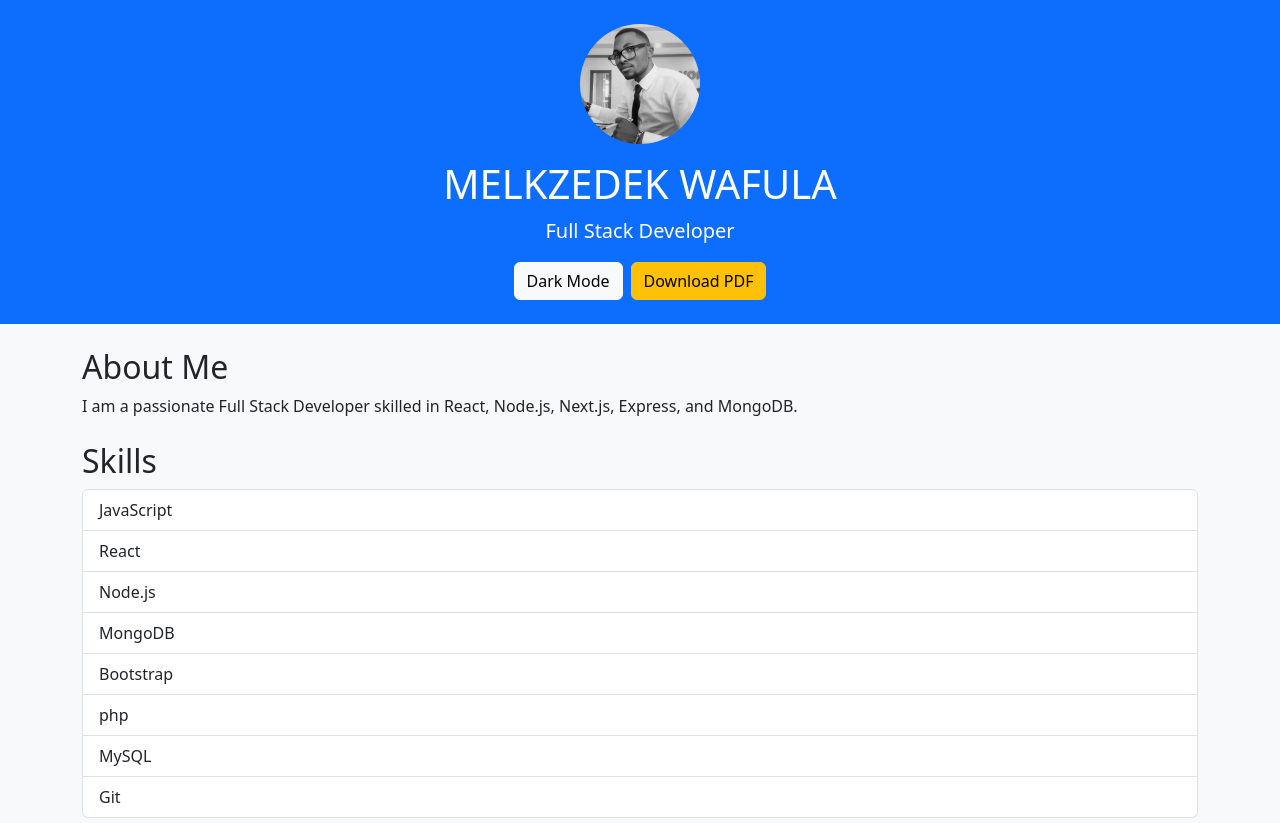
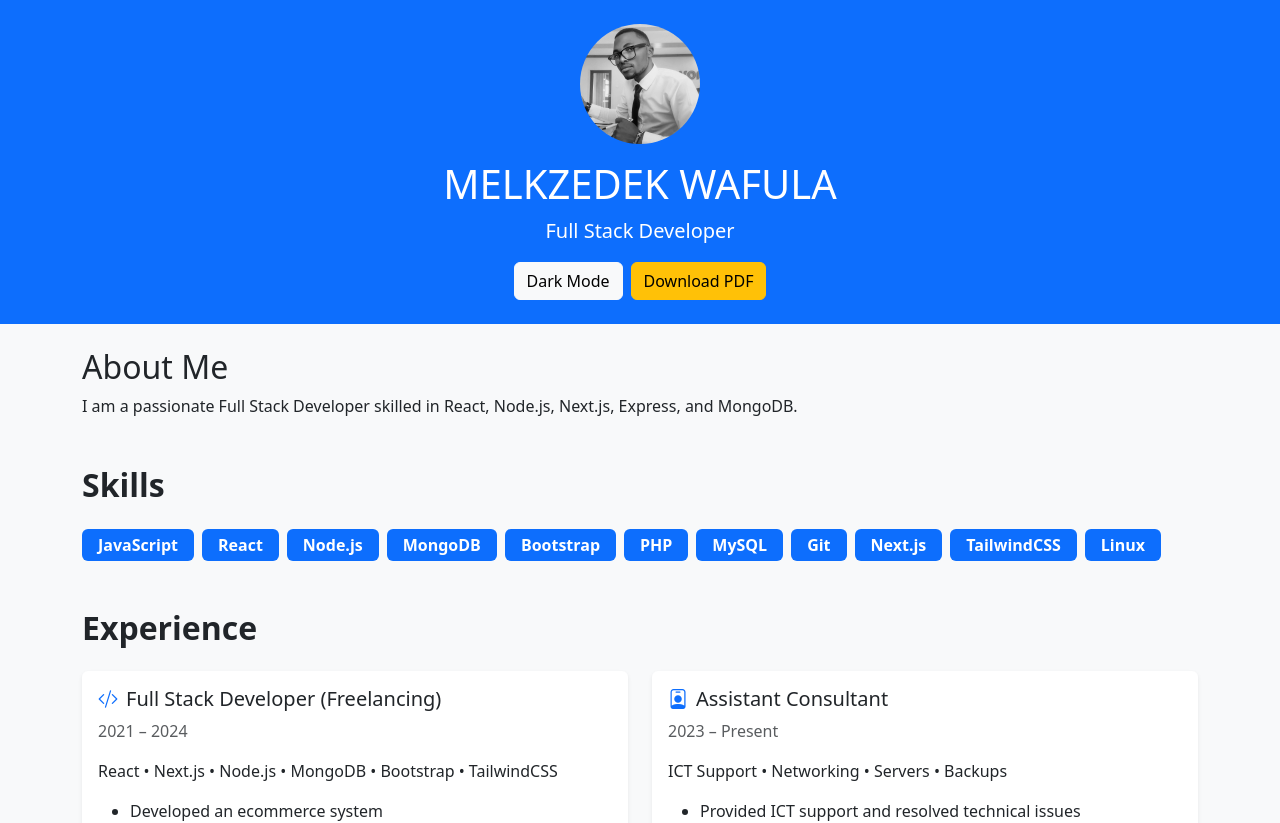
Before and after one commit to Melkzedk/my-resume, a React (Create React App) app: page / in a window 1280 px wide. Shown: the top 823 px of the page. Built offline with nearby package versions, Linux system fonts and the light colour scheme.

Commit message:
small changes

```diff
--- a/src/components/Skills.js
+++ b/src/components/Skills.js
@@ -2,23 +2,36 @@ import React from "react";
 import { motion } from "framer-motion";
 
 export default function Skills() {
-  const skills = ["JavaScript", "React", "Node.js", "MongoDB", "Bootstrap", 'php', 'MySQL', 'Git'];
+  const skills = [
+    "JavaScript",
+    "React",
+    "Node.js",
+    "MongoDB",
+    "Bootstrap",
+    "PHP",
+    "MySQL",
+    "Git",
+    "Next.js",
+    "TailwindCSS",
+    "Linux",
+  ];
 
   return (
     <motion.section
-      className="container my-4"
+      className="container my-5"
       initial={{ opacity: 0 }}
       whileInView={{ opacity: 1 }}
-      transition={{ delay: 0.3, duration: 0.6 }}
+      transition={{ delay: 0.2, duration: 0.6 }}
     >
-      <h2>Skills</h2>
-      <ul className="list-group">
+      <h2 className="mb-4 fw-bold">Skills</h2>
+
+      <div className="d-flex flex-wrap gap-2">
         {skills.map((skill, index) => (
-          <li className="list-group-item" key={index}>
+          <span key={index} className="badge bg-primary p-2 px-3 fs-6">
             {skill}
-          </li>
+          </span>
         ))}
-      </ul>
+      </div>
     </motion.section>
   );
 }
```
